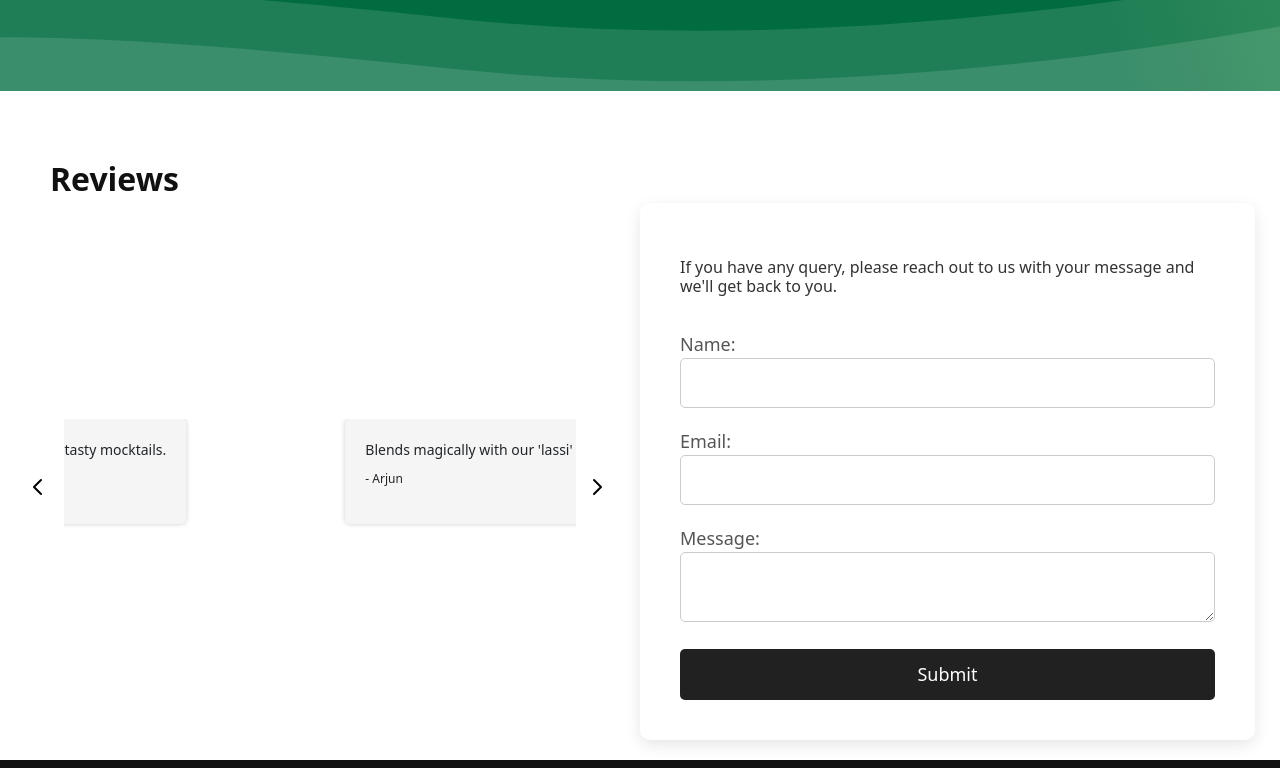
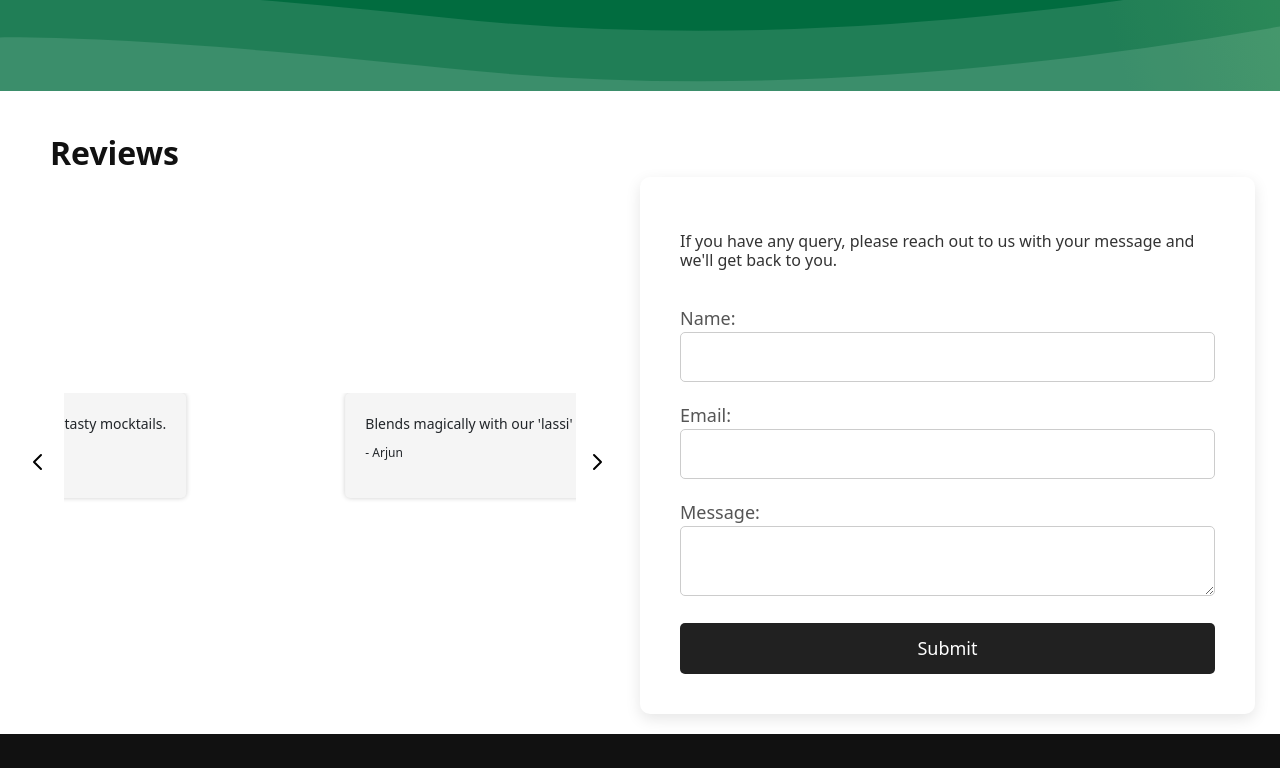
Before and after one commit to kkishlayofficial/sensa, a React (Create React App) app: page / in a window 1280 px wide. Shown: the part 2823-3591 px from the top of the page. Built offline with nearby package versions, Linux system fonts and the light colour scheme.

Commit message:
Minor fixes

```diff
--- a/src/components/modules/Reviews/index.scss
+++ b/src/components/modules/Reviews/index.scss
@@ -1,5 +1,5 @@
 .review-section {
-  margin: 5% 0 0;
+  margin: 5% 0 0 0;
   .title {
     color: #111;
     font-size: 1.5rem;
@@ -56,6 +56,7 @@
     }
   }
   @media screen and (min-width: 769px) {
+    margin: 3% 0 0 0;
     .title {
       font-size: 2rem;
     }
```
